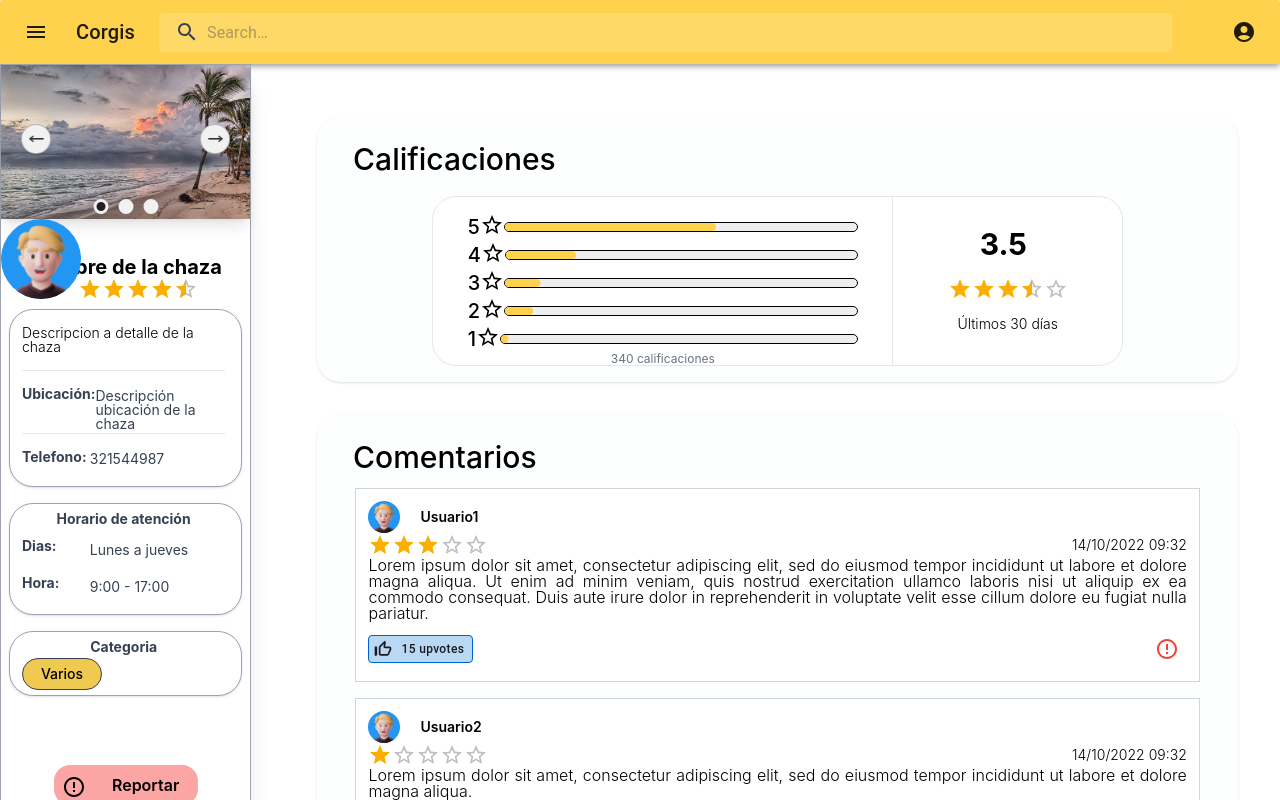
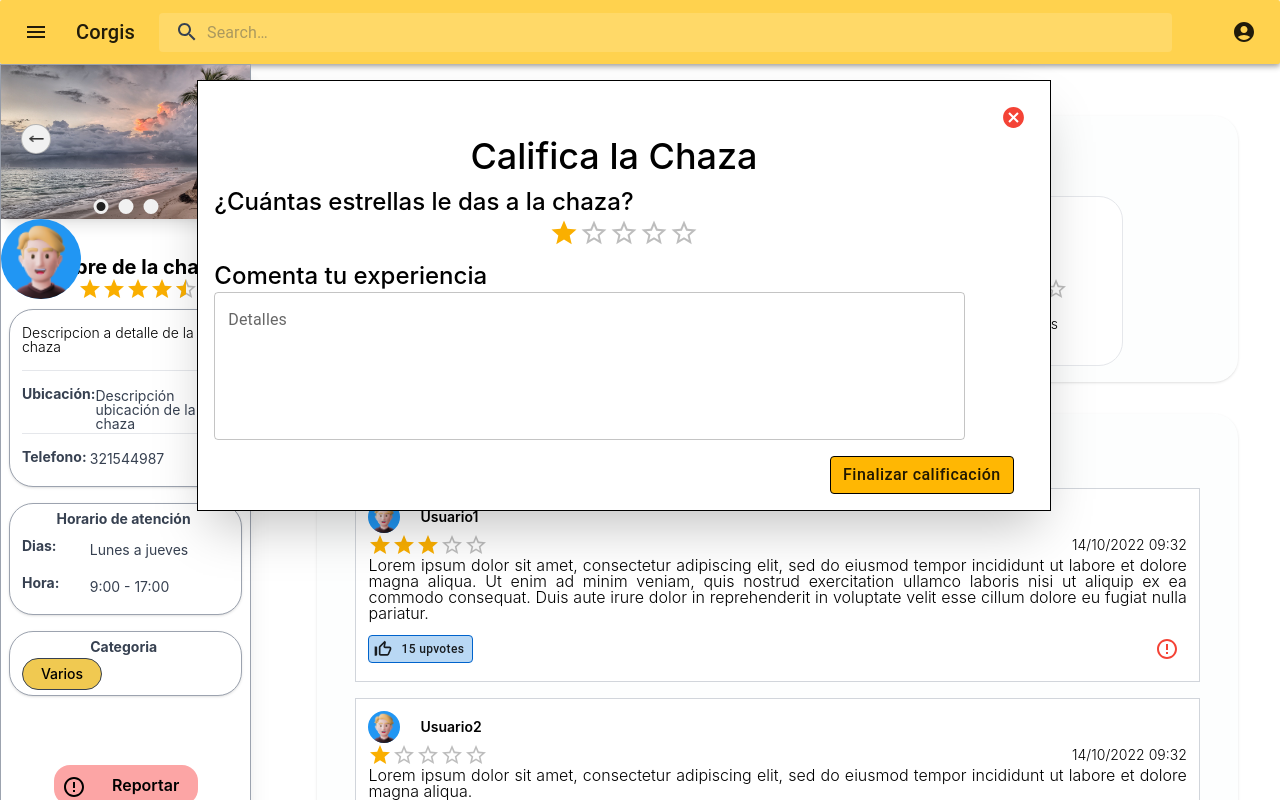
Before and after one commit to Camilo-neck/ingesoft1-project, a Next.js app: page /profile in a window 1280 px wide. Both pictures are taken after a click on the element 137 px from the left and 289 px from the top of the page. Shown: the top 800 px of the page. Built offline with nearby package versions, Linux system fonts and the light colour scheme.

Commit message:
Rate and report popUps

```diff
--- a/ui/Comment.tsx
+++ b/ui/Comment.tsx
@@ -1,4 +1,4 @@
-import React from 'react'
+import React , {useState} from 'react'
 import Avatar from '@mui/material/Avatar';
 import Rating from '@mui/material/Rating';
 import Stack from '@mui/material/Stack';
@@ -8,7 +8,7 @@ import Button, { ButtonProps } from '@mui/material/Button';
 import ThumbUpOffAltIcon from '@mui/icons-material/ThumbUpOffAlt';
 import IconButton from '@mui/material/IconButton';
 import ErrorOutlineIcon from '@mui/icons-material/ErrorOutline';
-
+import ModalReport from './ModalReport';
 
 const UpVotesButton = styled(Button)({
     boxShadow: 'none',
@@ -34,6 +34,7 @@ const UpVotesButton = styled(Button)({
   });
 
 function Comment({userName, userPhoto, grade, date,comment}:{userName:string, userPhoto:string, grade:number, date:string,comment:string}) {
+  const [openModal, setOpenModal] = useState(false)
   return (
     <div className='w-full flex justify-center mt-4'>
         <div className="w-11/12 bg-white border border-gray-300 p-3">
@@ -59,10 +60,10 @@ function Comment({userName, userPhoto, grade, date,comment}:{userName:string, us
             <UpVotesButton variant="contained" startIcon={<ThumbUpOffAltIcon />}>
                 15 upvotes
             </UpVotesButton>
-            <IconButton color="secondary" aria-label="add an alarm">
+            <IconButton onClick={() => setOpenModal(true)} color="secondary" aria-label="add an alarm">
                 <ErrorOutlineIcon sx={{ color: red[500] }}/>
             </IconButton>
-
+            <ModalReport open={openModal} onClose={()=> setOpenModal(false)} chaza={(false)}/>
             </div>
         </div>
     </div>
--- /dev/null
+++ b/ui/ModalRating.tsx
@@ -0,0 +1,107 @@
+import * as React from 'react';
+import CancelIcon from '@mui/icons-material/Cancel';
+import IconButton from '@mui/material/IconButton';
+import { blue, red } from '@mui/material/colors';
+import MultipleSelect from './MultipleSelect';
+import Box from '@mui/material/Box';
+import TextField from '@mui/material/TextField';
+import Button from '@mui/material/Button';
+import Stack from '@mui/material/Stack';
+import { styled } from '@mui/material/styles';
+import Rating from '@mui/material/Rating';
+
+const ButtonCust = styled(Button)({
+    boxShadow: 'none',
+    textTransform: 'none',
+    fontSize: 16,
+    padding: '6px 12px',
+    border: '1px solid',
+    lineHeight: 1.5,
+    backgroundColor: '#FFB703',
+    borderColor: '#000000',
+
+    '&:hover': {
+      backgroundColor: '#FFB703',
+      borderColor: '#000000',
+      boxShadow: 'none',
+    },
+    '&:active': {
+      boxShadow: 'none',
+      backgroundColor: '#EDC52F',
+      borderColor: '#000000',
+    },
+    '&:focus': {
+      boxShadow: '0 0 0 0.2rem rgba(237, 197, 47 ,.5)',
+    },
+  });
+
+  const ModalRating = ({
+    open,
+    onClose,
+
+  }: {
+    open: boolean;
+    onClose: () => void;
+
+  }) => {
+    if (!open) return null;
+    // eslint-disable-next-line react-hooks/rules-of-hooks
+    const [value, setValue] = React.useState('Controlled');
+
+    const handleChange = (event: React.ChangeEvent<HTMLInputElement>) => {
+      setValue(event.target.value);
+    };
+
+    return (
+      <div
+        onClick={onClose}
+        className="fixed top-20 right-0 z-50 grid w-full md:w-full justify-items-center"
+      >
+        <div
+          onClick={(e) => {
+            e.stopPropagation();
+          }}
+          className="p-4 mr-8 w-2/3 h-auto border border-black bg-white shadow-2xl grid justify-items-stretch"
+        >
+          <IconButton
+            color="secondary"
+            aria-label="add an alarm"
+            onClick={onClose}
+            className ='justify-self-end mr-2'
+          >
+            <CancelIcon sx={{ color: red[500], fontSize: 25 }} />
+          </IconButton>
+          <p className="text-4xl font-medium leading-none justify-self-center mr-5">Califica la Chaza</p>
+          <p className="md:text-2xl sm:text-xl font-medium leading-none mt-3 mr-5">¿Cuántas estrellas le das a la chaza?</p>
+          <Stack spacing={1} className="justify-self-center">
+            <Rating name="half-rating-read" defaultValue={1} precision={0.5} size="large"/>
+          </Stack>
+          <p className="md:text-2xl sm:text-xl font-medium leading-none mt-3 mr-5">Comenta tu experiencia</p>
+          <Box
+            component="form"
+
+            noValidate
+            autoComplete="off"
+
+          >
+            <div>
+              <TextField
+                id="outlined-multiline-static"
+                label="Detalles"
+                multiline
+                rows={5}
+                defaultValue=""
+                className="w-11/12 m-1 mt-3"
+              />
+            </div>
+          </Box>
+          <Stack spacing={2} direction="row" className='justify-self-end mt-4 mr-5'>
+            <ButtonCust variant="contained">Finalizar calificación</ButtonCust>
+          </Stack>
+        </div>
+      </div>
+    );
+  };
+
+
+export default ModalRating
--- /dev/null
+++ b/ui/ModalReport.tsx
@@ -0,0 +1,103 @@
+import * as React from 'react';
+import CancelIcon from '@mui/icons-material/Cancel';
+import IconButton from '@mui/material/IconButton';
+import { blue, red } from '@mui/material/colors';
+import MultipleSelect from './MultipleSelect';
+import Box from '@mui/material/Box';
+import TextField from '@mui/material/TextField';
+import Button from '@mui/material/Button';
+import Stack from '@mui/material/Stack';
+import { styled } from '@mui/material/styles';
+
+const ButtonCust = styled(Button)({
+    boxShadow: 'none',
+    textTransform: 'none',
+    fontSize: 16,
+    padding: '6px 12px',
+    border: '1px solid',
+    lineHeight: 1.5,
+    backgroundColor: '#FFB703',
+    borderColor: '#000000',
+
+    '&:hover': {
+      backgroundColor: '#FFB703',
+      borderColor: '#000000',
+      boxShadow: 'none',
+    },
+    '&:active': {
+      boxShadow: 'none',
+      backgroundColor: '#EDC52F',
+      borderColor: '#000000',
+    },
+    '&:focus': {
+      boxShadow: '0 0 0 0.2rem rgba(237, 197, 47 ,.5)',
+    },
+  });
+
+const ModalReport = ({
+  open,
+  onClose,
+  chaza
+}: {
+  open: boolean;
+  onClose: () => void;
+  chaza: boolean;
+}) => {
+  if (!open) return null;
+  // eslint-disable-next-line react-hooks/rules-of-hooks
+  const [value, setValue] = React.useState('Controlled');
+
+  const handleChange = (event: React.ChangeEvent<HTMLInputElement>) => {
+    setValue(event.target.value);
+  };
+
+  return (
+    <div
+      onClick={onClose}
+      className="fixed top-20 right-0 z-50 grid w-full md:w-full justify-items-center"
+    >
+      <div
+        onClick={(e) => {
+          e.stopPropagation();
+        }}
+        className="p-4 mr-8 w-2/3 border border-black bg-white shadow-2xl grid justify-items-stretch"
+      >
+        <IconButton
+          color="secondary"
+          aria-label="add an alarm"
+          onClick={onClose}
+          className ='justify-self-end mr-2'
+        >
+          <CancelIcon sx={{ color: red[500], fontSize: 25 }} />
+        </IconButton>
+        <p className="text-4xl font-medium leading-none justify-self-center mr-5">Reportar {(chaza)? "chaza":"comentario"}</p>
+        <p className="text-2xl font-medium leading-none mt-3 mr-5">Causa del reporte</p>
+        <MultipleSelect chaza={chaza}/>
+        <p className="text-2xl font-medium leading-none mt-3 mr-5">Detalles del reporte</p>
+        <Box
+          component="form"
+
+          noValidate
+          autoComplete="off"
+
+        >
+          <div>
+            <TextField
+              id="outlined-multiline-static"
+              label="Detalles"
+              multiline
+              rows={5}
+              defaultValue=""
+              className="w-11/12 m-1 mt-3"
+            />
+          </div>
+        </Box>
+        <Stack spacing={2} direction="row" className='justify-self-end mt-4 mr-5'>
+          <ButtonCust variant="contained">Finalizar denuncia</ButtonCust>
+        </Stack>
+      </div>
+    </div>
+  );
+};
+
+export default ModalReport;
--- /dev/null
+++ b/ui/MultipleSelect.tsx
@@ -0,0 +1,56 @@
+import * as React from 'react';
+import InputLabel from '@mui/material/InputLabel';
+import MenuItem from '@mui/material/MenuItem';
+import FormControl from '@mui/material/FormControl';
+import Select, { SelectChangeEvent } from '@mui/material/Select';
+
+const causesChaza = [
+    'El perfil de la chaza es falso',
+    'Chaza no está en funcionamiento',
+    'Se publica información falsa',
+    'Otra'
+]
+const causesComment = [
+    'Comentario con información falsa',
+    'Lenguaje inapropiado',
+    'Mencion a una persona',
+    'Otra'
+]
+export default function SelectAutoWidth({chaza}:{chaza:boolean}) {
+  const [age, setAge] = React.useState('');
+
+  const handleChange = (event: SelectChangeEvent) => {
+    setAge(event.target.value);
+  };
+
+  return (
+    <div className='w-9/12 '>
+      <FormControl className='m-1 mt-3 w-11/12'>
+        <InputLabel id="demo-simple-select-autowidth-label">Causa</InputLabel>
+        <Select
+          labelId="demo-simple-select-autowidth-label"
+          id="demo-simple-select-autowidth"
+          value={age}
+          onChange={handleChange}
+          autoWidth
+          label="Causa"
+          className="w-10/12"
+        >
+            <MenuItem value="">
+            <em>Ninguna</em>
+          </MenuItem>
+          {((chaza)? causesChaza:causesComment).map((cause) => (
+            <MenuItem
+              key={cause}
+              value={cause}
+            >
+              {cause}
+            </MenuItem>
+
+          ))}
+
+        </Select>
+      </FormControl>
+    </div>
+  );
+}
--- a/ui/ProfileData.tsx
+++ b/ui/ProfileData.tsx
@@ -1,21 +1,21 @@
-import React from 'react'
+import React , {useState} from 'react'
 import ErrorOutlineIcon from '@mui/icons-material/ErrorOutline';
 import Button from './Button';
-import StarRateIcon from '@mui/icons-material/StarRate';
-import { SkeletonCard } from './SkeletonCard';
-import StarHalfIcon from '@mui/icons-material/StarHalf';
 import Avatar from '@mui/material/Avatar';
 import Rating from '@mui/material/Rating';
 import Stack from '@mui/material/Stack';
 import { blue } from '@mui/material/colors';
 import PhotosSlider from "./PhotosSlider"
-
+import ModalReport from './ModalReport';
+import ModalRating from './ModalRating';
 
 function ProfileData({nombreChaza, description,location,tel,days,schedule, categorie,img,photos}:{nombreChaza:string,description: string, location: string, tel: string, days: string, schedule: string, categorie: string, img: string, photos: {
     id: number;
     url: string;
     title: string;
 }[]}) {
+    const [openModal, setOpenModal] = useState(false)
+    const [openModalRate, setOpenModalRate] = useState(false)
   return (
     <div className='grid justify-items-center '>
         <div className='w-full h-48 relative'>
@@ -31,10 +31,11 @@ function ProfileData({nombreChaza, description,location,tel,days,schedule, categ
         <p className="text-xl font-bold leading-none">{nombreChaza}</p>
 
         <div className="inline-flex space-x-1.5 items-center justify-end w-36 h-6">
-        <Stack spacing={1}>
+        <Stack onClick={() => setOpenModalRate(true)} spacing={1}>
 
             <Rating name="half-rating-read" defaultValue={4.5} precision={0.5} readOnly />
         </Stack>
+        <ModalRating open={openModalRate} onClose={()=> setOpenModalRate(false)}/>
         </div>
         <div className="justify-items-center inline-flex flex-col space-y-4 items-center justify-start h-5/6 m-2">
             <div className="divide-y flex flex-col space-y-4 items-start justify-end w-full h-52 pl-3 pr-4 pt-4 pb-1.5 bg-white shadow border rounded-3xl border-gray-400">
@@ -75,9 +76,11 @@ function ProfileData({nombreChaza, description,location,tel,days,schedule, categ
             <div className="m-2 basis-1/5">
                 <ErrorOutlineIcon/>
             </div>
-            <Button className="m-2 basis-4/5">
+            <Button onClick={() => setOpenModal(true)} className="m-2 basis-4/5">
                 <p className="text-base font-semibold">Reportar</p>
+
             </Button>
+            <ModalReport open={openModal} onClose={()=> setOpenModal(false)} chaza={(true)}/>
         </div>
 
     </div>
```
